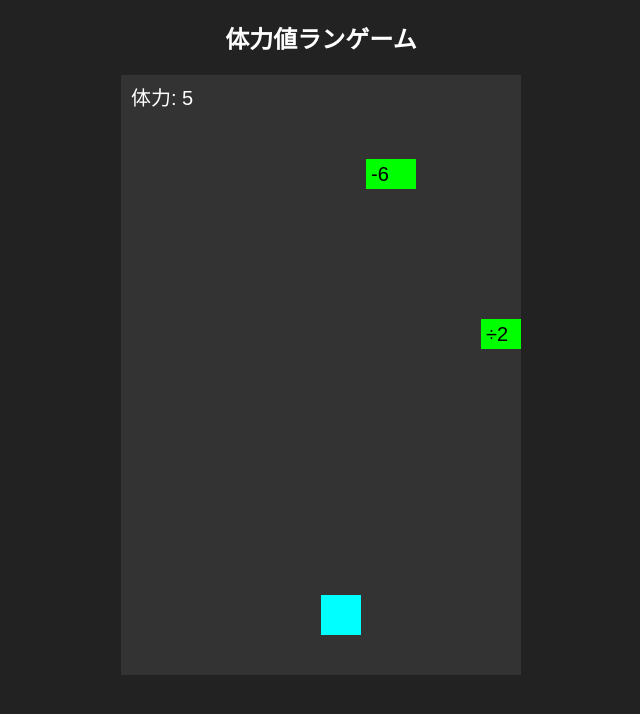
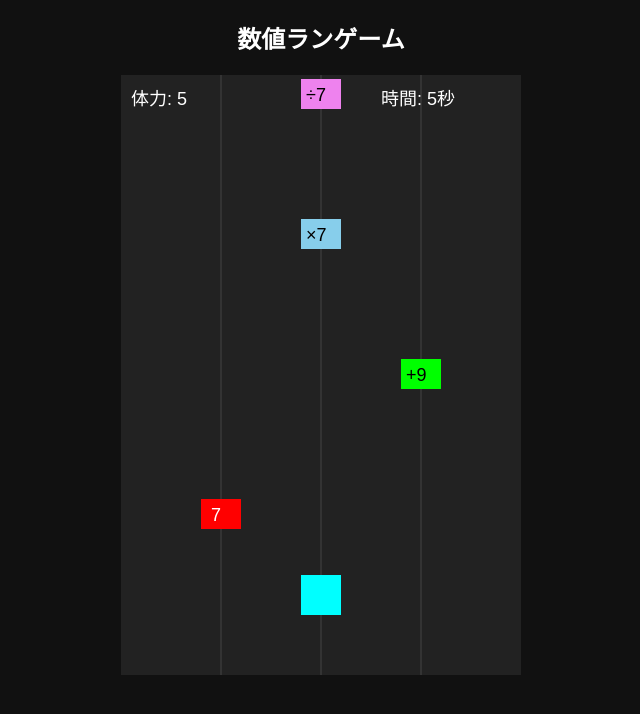
Before and after one commit to hidehhash/html, a plain HTML site: page index.html in a window 1280 px wide. Shown: the whole page, without its empty margins (319-959 px from the left). Drawn offline with Linux system fonts and the light colour scheme.

Commit message:
Update index.html
以下の対応追加を依頼
・キャラ画像・演出追加
・「×」「÷」は色を変えて戦略性アップ
・レーン制（左右3レーン）
・効果音・BGM
・障害物に触れると、体力がその分減る。たとえば、体力12の状態で、5の障害物に接触したら、体力は12-5=7になる
・パラメータと障害物は10秒ごとに落下スピードUP
・経過時間を右上に表示し、ゲームオーバー時も生き残った時間を表示

```diff
--- a/index.html
+++ b/index.html
@@ -2,121 +2,145 @@
 <html lang="ja">
 <head>
 <meta charset="UTF-8">
-  <title>数値ランゲーム</title>
+<title>数値ランゲーム改</title>
 <style>
   body {
     margin: 0;
-      background: #222;
+    background: #111;
     color: white;
     text-align: center;
     font-family: sans-serif;
   }
   canvas {
-      background: #333;
     display: block;
-      margin: 0 auto;
+    margin: auto;
+    background: #222;
   }
 </style>
 </head>
 <body>
-  <h2>体力値ランゲーム</h2>
+<h2>数値ランゲーム</h2>
 <canvas id="game" width="400" height="600"></canvas>
 
 <script>
 const canvas = document.getElementById("game");
 const ctx = canvas.getContext("2d");
 
-    // ===== 基本設定 =====
+let hp = 5;
 let gameOver = false;
-    let hp = 5;
+let frame = 0;
+let startTime = Date.now();
+let speedBase = 2;
 
+// ===== レーン =====
+const lanes = [80, 180, 280];
+let laneIndex = 1;
+
+// ===== プレイヤー =====
 const player = {
-      x: 200,
-      y: 520,
+  x: lanes[laneIndex],
+  y: 500,
   w: 40,
   h: 40,
-      speed: 5
+  scale: 1
 };
 
-    const items = []; // パラメータ & 障害物
-    let frame = 0;
+// ===== 音 =====
+const audioCtx = new (window.AudioContext || window.webkitAudioContext)();
+
+function playSound(freq, duration = 0.1) {
+  const osc = audioCtx.createOscillator();
+  const gain = audioCtx.createGain();
+  osc.frequency.value = freq;
+  osc.connect(gain);
+  gain.connect(audioCtx.destination);
+  osc.start();
+  gain.gain.exponentialRampToValueAtTime(0.001, audioCtx.currentTime + duration);
+  osc.stop(audioCtx.currentTime + duration);
+}
+
+// BGM
+(function bgm(){
+  const osc = audioCtx.createOscillator();
+  const gain = audioCtx.createGain();
+  osc.frequency.value = 120;
+  osc.type = "sine";
+  gain.gain.value = 0.05;
+  osc.connect(gain);
+  gain.connect(audioCtx.destination);
+  osc.start();
+})();
 
 // ===== 入力 =====
-    const keys = {};
-    document.addEventListener("keydown", e => keys[e.key] = true);
-    document.addEventListener("keyup", e => keys[e.key] = false);
+document.addEventListener("keydown", e => {
+  if (e.key === "ArrowLeft" || e.key === "a") {
+    laneIndex = Math.max(0, laneIndex - 1);
+  }
+  if (e.key === "ArrowRight" || e.key === "d") {
+    laneIndex = Math.min(2, laneIndex + 1);
+  }
+});
 
-    // ===== ユーティリティ =====
+// ===== アイテム =====
+const items = [];
+
 function rand(min, max) {
   return Math.floor(Math.random() * (max - min + 1)) + min;
 }
 
+function spawnItem() {
+  const isParam = Math.random() < 0.6;
+  const lane = lanes[rand(0, 2)];
+
+  if (isParam) {
+    const ops = ["+", "-", "×", "÷"];
+    const op = ops[rand(0, 3)];
+    items.push({
+      type: "param",
+      op,
+      value: rand(2, 9),
+      x: lane,
+      y: -40
+    });
+  } else {
+    items.push({
+      type: "enemy",
+      value: rand(3, 15),
+      x: lane,
+      y: -40
+    });
+  }
+}
+
 function isHit(a, b) {
   return (
-        a.x < b.x + b.w &&
+    a.x < b.x + 40 &&
     a.x + a.w > b.x &&
-        a.y < b.y + b.h &&
+    a.y < b.y + 30 &&
     a.y + a.h > b.y
   );
 }
 
-    // ===== アイテム生成 =====
-    function spawnItem() {
-      const isParam = Math.random() < 0.6;
-
-      if (isParam) {
-        const ops = ["+", "-", "×", "÷"];
-        const op = ops[rand(0, ops.length - 1)];
-        const value = rand(2, 10);
-
-        items.push({
-          type: "param",
-          op,
-          value,
-          x: rand(40, 360),
-          y: -40,
-          w: 50,
-          h: 30,
-          speed: 2
-        });
-      } else {
-        items.push({
-          type: "enemy",
-          value: rand(3, 20),
-          x: rand(40, 360),
-          y: -40,
-          w: 50,
-          h: 30,
-          speed: 3
-        });
-      }
-    }
-
-    // ===== 更新処理 =====
+// ===== 更新 =====
 function update() {
   if (gameOver) return;
 
   frame++;
+  player.x = lanes[laneIndex];
 
-      // プレイヤー移動
-      if ((keys["ArrowLeft"] || keys["a"]) && player.x > 0) {
-        player.x -= player.speed;
-      }
-      if ((keys["ArrowRight"] || keys["d"]) && player.x < canvas.width - player.w) {
-        player.x += player.speed;
-      }
+  // スピードアップ
+  const elapsedSec = Math.floor((Date.now() - startTime) / 1000);
+  speedBase = 2 + Math.floor(elapsedSec / 10) * 0.5;
 
-      // アイテム生成
-      if (frame % 80 === 0) spawnItem();
+  if (frame % 70 === 0) spawnItem();
 
-      // アイテム更新
-      items.forEach(item => item.y += item.speed);
+  items.forEach(item => item.y += speedBase);
 
-      // 衝突判定
   for (let i = items.length - 1; i >= 0; i--) {
     const item = items[i];
     if (isHit(player, item)) {
       if (item.type === "param") {
+        playSound(800);
         switch (item.op) {
           case "+": hp += item.value; break;
           case "-": hp -= item.value; break;
@@ -124,18 +148,21 @@
           case "÷": hp = Math.floor(hp / item.value); break;
         }
         if (hp < 1) hp = 1;
+        player.scale = 1.3;
       } else {
-            if (item.value > hp) {
+        playSound(200);
+        hp -= item.value;
+        if (hp <= 0) {
           gameOver = true;
-              alert("ゲームオーバー！\n体力：" + hp + "\n障害物：" + item.value);
-              return;
+          alert(`ゲームオーバー\n生存時間：${elapsedSec}秒`);
         }
       }
       items.splice(i, 1);
     }
   }
 
-      // 画面外削除
+  player.scale += (1 - player.scale) * 0.1;
+
   for (let i = items.length - 1; i >= 0; i--) {
     if (items[i].y > canvas.height) items.splice(i, 1);
   }
@@ -145,27 +172,43 @@
 function draw() {
   ctx.clearRect(0, 0, canvas.width, canvas.height);
 
+  // レーン
+  ctx.strokeStyle = "#444";
+  lanes.forEach(x => {
+    ctx.beginPath();
+    ctx.moveTo(x + 20, 0);
+    ctx.lineTo(x + 20, canvas.height);
+    ctx.stroke();
+  });
+
   // プレイヤー
+  ctx.save();
+  ctx.translate(player.x + 20, player.y + 20);
+  ctx.scale(player.scale, player.scale);
   ctx.fillStyle = "cyan";
-      ctx.fillRect(player.x, player.y, player.w, player.h);
+  ctx.fillRect(-20, -20, 40, 40);
+  ctx.restore();
 
-      // HP表示
+  // UI
   ctx.fillStyle = "white";
-      ctx.font = "20px sans-serif";
+  ctx.font = "18px sans-serif";
   ctx.fillText("体力: " + hp, 10, 30);
+  const elapsedSec = Math.floor((Date.now() - startTime) / 1000);
+  ctx.fillText("時間: " + elapsedSec + "秒", 260, 30);
 
   // アイテム
   items.forEach(item => {
     if (item.type === "param") {
-          ctx.fillStyle = "lime";
-          ctx.fillRect(item.x, item.y, item.w, item.h);
+      const colors = { "+": "lime", "-": "orange", "×": "skyblue", "÷": "violet" };
+      ctx.fillStyle = colors[item.op];
+      ctx.fillRect(item.x, item.y, 40, 30);
       ctx.fillStyle = "black";
       ctx.fillText(item.op + item.value, item.x + 5, item.y + 22);
     } else {
       ctx.fillStyle = "red";
-          ctx.fillRect(item.x, item.y, item.w, item.h);
+      ctx.fillRect(item.x, item.y, 40, 30);
       ctx.fillStyle = "white";
-          ctx.fillText(item.value, item.x + 5, item.y + 22);
+      ctx.fillText(item.value, item.x + 10, item.y + 22);
     }
   });
 }
@@ -176,7 +219,6 @@
   draw();
   requestAnimationFrame(loop);
 }
-
 loop();
 </script>
 </body>
```
Lines whose indentation alone changed are shown as unchanged.
